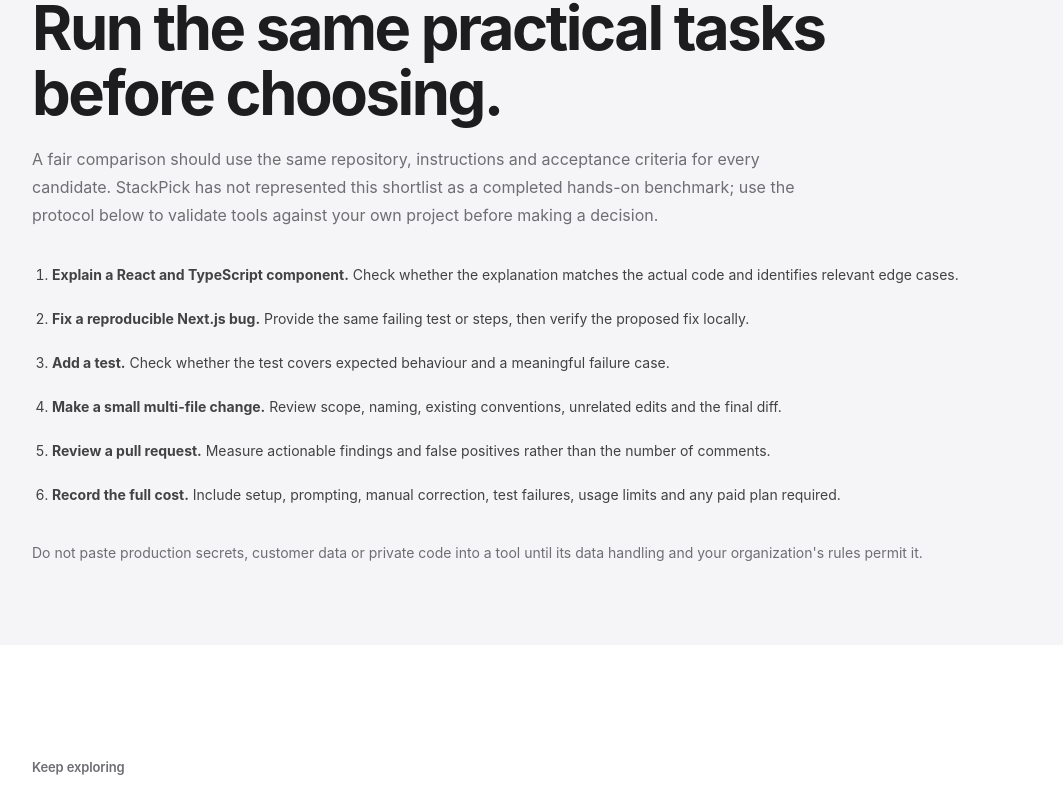
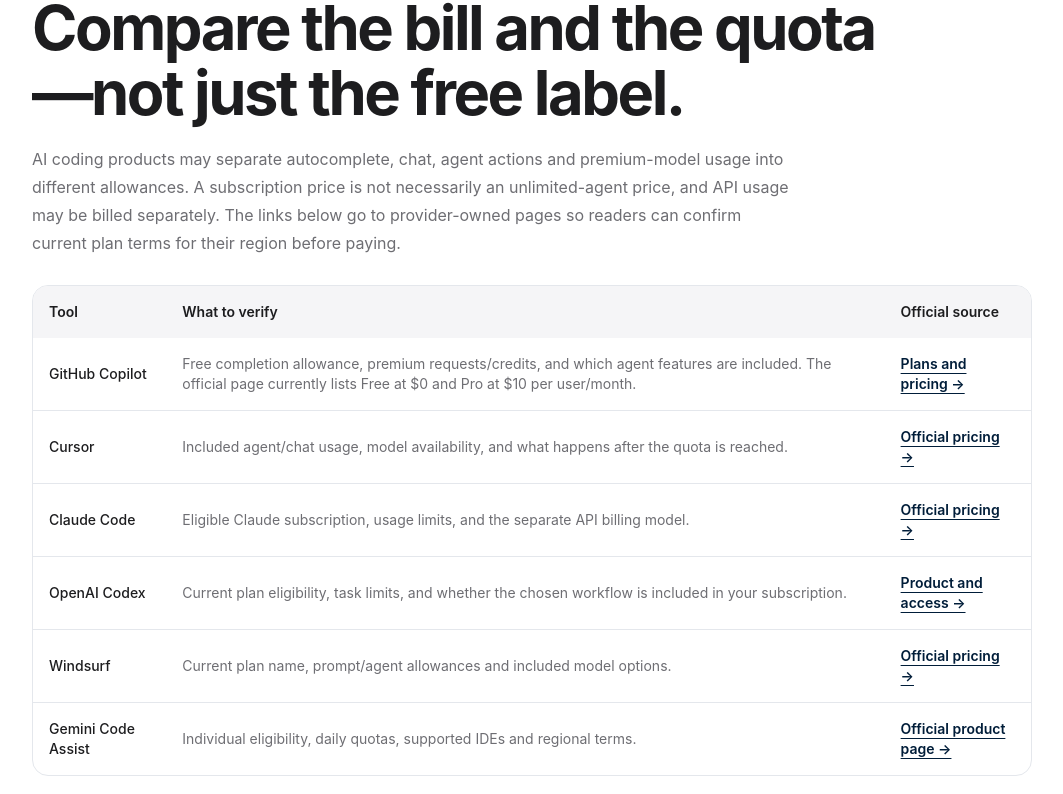
Before and after one commit to LinukaBandara/StackPick, a Next.js app: page /best/ai-coding-assistants in a window 1280 px wide. Shown: the part 6024-6818 px from the top of the page, without its empty margins (108-1171 px from the left). Built offline with nearby package versions, Linux system fonts and the light colour scheme; no server answers.

Commit message:
content: add AI coding assistant pricing and usage comparison

```diff
--- a/app/best/ai-coding-assistants/page.tsx
+++ b/app/best/ai-coding-assistants/page.tsx
@@ -100,6 +100,36 @@
         </div>
       </section>
 
+      <section className="bg-white py-16 sm:py-20">
+        <div className="sp-container">
+          <p className="sp-eyebrow">Price and usage limits · Checked October 18, 2026</p>
+          <h2 className="sp-title mt-4 max-w-4xl">Compare the bill and the quota—not just the free label.</h2>
+          <p className="mt-5 max-w-3xl text-base leading-7 text-[#6e6e73]">
+            AI coding products may separate autocomplete, chat, agent actions and premium-model usage into different allowances. A subscription price is not necessarily an unlimited-agent price, and API usage may be billed separately. The links below go to provider-owned pages so readers can confirm current plan terms for their region before paying.
+          </p>
+          <div className="mt-7 overflow-x-auto rounded-2xl border border-[#e4e7ec]">
+            <table className="w-full min-w-[620px] text-left text-sm">
+              <thead className="bg-[#f5f5f7]"><tr>
+                <th className="p-4 font-semibold text-[#1d1d1f]">Tool</th>
+                <th className="p-4 font-semibold text-[#1d1d1f]">What to verify</th>
+                <th className="p-4 font-semibold text-[#1d1d1f]">Official source</th>
+              </tr></thead>
+              <tbody className="divide-y divide-[#e4e7ec]">
+                <tr><td className="p-4 font-medium text-[#1d1d1f]">GitHub Copilot</td><td className="p-4 text-[#6e6e73]">Free completion allowance, premium requests/credits, and which agent features are included. The official page currently lists Free at $0 and Pro at $10 per user/month.</td><td className="p-4"><a className="font-semibold text-[#001D39] underline underline-offset-4" href="https://github.com/features/copilot" target="_blank" rel="noopener noreferrer">Plans and pricing →</a></td></tr>
+                <tr><td className="p-4 font-medium text-[#1d1d1f]">Cursor</td><td className="p-4 text-[#6e6e73]">Included agent/chat usage, model availability, and what happens after the quota is reached.</td><td className="p-4"><a className="font-semibold text-[#001D39] underline underline-offset-4" href="https://cursor.com/pricing" target="_blank" rel="noopener noreferrer">Official pricing →</a></td></tr>
+                <tr><td className="p-4 font-medium text-[#1d1d1f]">Claude Code</td><td className="p-4 text-[#6e6e73]">Eligible Claude subscription, usage limits, and the separate API billing model.</td><td className="p-4"><a className="font-semibold text-[#001D39] underline underline-offset-4" href="https://www.anthropic.com/pricing" target="_blank" rel="noopener noreferrer">Official pricing →</a></td></tr>
+                <tr><td className="p-4 font-medium text-[#1d1d1f]">OpenAI Codex</td><td className="p-4 text-[#6e6e73]">Current plan eligibility, task limits, and whether the chosen workflow is included in your subscription.</td><td className="p-4"><a className="font-semibold text-[#001D39] underline underline-offset-4" href="https://openai.com/codex/" target="_blank" rel="noopener noreferrer">Product and access →</a></td></tr>
+                <tr><td className="p-4 font-medium text-[#1d1d1f]">Windsurf</td><td className="p-4 text-[#6e6e73]">Current plan name, prompt/agent allowances and included model options.</td><td className="p-4"><a className="font-semibold text-[#001D39] underline underline-offset-4" href="https://windsurf.com/pricing" target="_blank" rel="noopener noreferrer">Official pricing →</a></td></tr>
+                <tr><td className="p-4 font-medium text-[#1d1d1f]">Gemini Code Assist</td><td className="p-4 text-[#6e6e73]">Individual eligibility, daily quotas, supported IDEs and regional terms.</td><td className="p-4"><a className="font-semibold text-[#001D39] underline underline-offset-4" href="https://codeassist.google/" target="_blank" rel="noopener noreferrer">Official product page →</a></td></tr>
+              </tbody>
+            </table>
+          </div>
+          <p className="mt-4 text-xs leading-5 text-[#6e6e73]">
+            Prices and quotas can change, and access can vary by country, plan and account eligibility. Only the GitHub Copilot figures above are quoted here; other products are linked to their official pages rather than given unverified price claims.
+          </p>
+        </div>
+      </section>
+
       <section className="bg-[#f5f5f7] py-16 sm:py-20">
         <div className="sp-container">
           <p className="sp-eyebrow">A repeatable evaluation</p>
```
